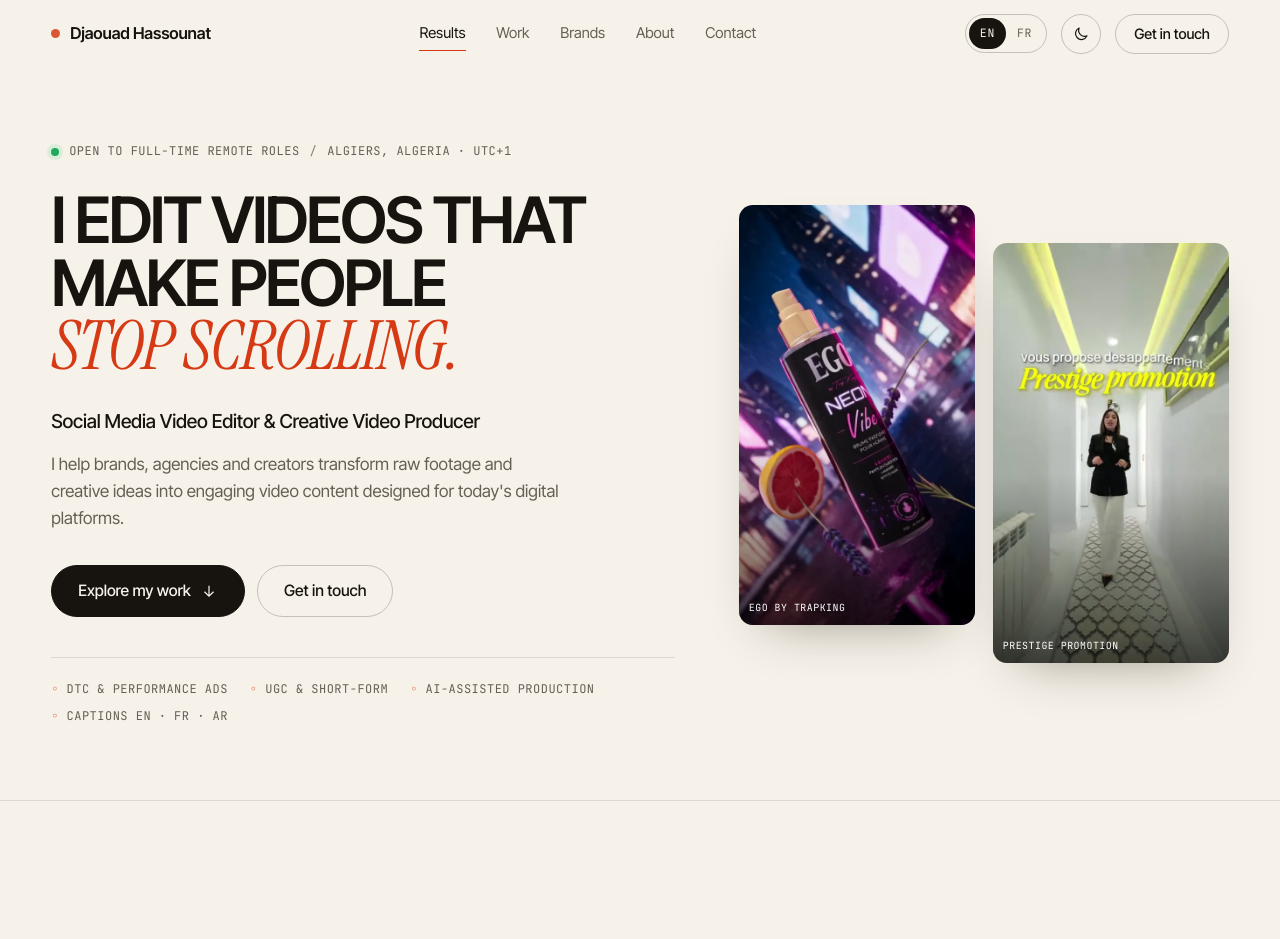
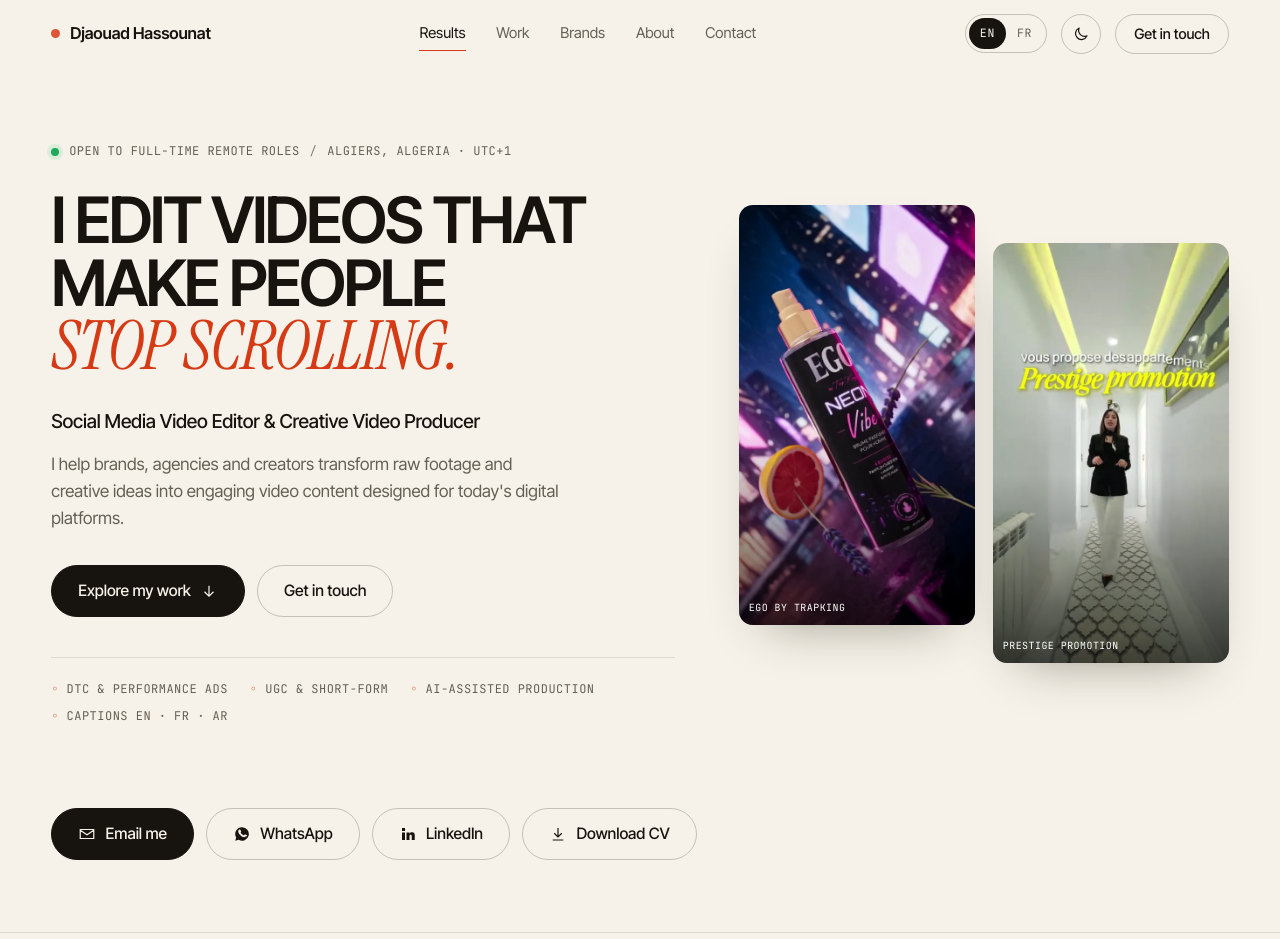
Before and after one commit to Djaouad777/Video-editing-portfolio, a plain HTML site: page index.html in a window 1280 px wide. Shown: the top 939 px of the page. Drawn offline with Linux system fonts and the light colour scheme.

Commit message:
Add quick-contact buttons above the results section

```diff
--- a/css/main.css
+++ b/css/main.css
@@ -399,3 +399,11 @@ button.brand-card:hover { background: var(--surface); }
 /* fix: category header stacks in one column on phones (the tools line must not create a 2nd column) */
 @media (max-width: 680px) { .cat-head { grid-template-columns: minmax(0, 1fr); } .cat-head > * { grid-column: 1; } .cat-n { grid-row: auto; } }
 @media (max-width: 680px) { .cat-head .cat-tools { grid-column: 1; margin-top: 8px; } }
+
+/* quick-contact strip directly under the hero */
+.quick { display: flex; flex-wrap: wrap; gap: 12px; padding-top: 8px; padding-bottom: clamp(40px, 6vw, 72px); }
+@media (max-width: 680px) {
+  .quick { gap: 10px; }
+  .quick .btn { flex: 1 1 calc(50% - 5px); justify-content: center; padding: 0 14px; font-size: .92rem; }
+  .quick .btn[hidden] { display: none !important; }
+}
--- a/index.html
+++ b/index.html
@@ -90,6 +90,14 @@
   <div class="hero-reel" id="heroReelTiles" aria-label="Selected work previews"></div>
   <noscript><p class="fine">This portfolio needs JavaScript to show the video projects. Contact: <a href="mailto:jawadvideoeditor1@gmail.com">jawadvideoeditor1@gmail.com</a></p></noscript>
 </section>
+
+<!-- ============ QUICK CONTACT ============ -->
+<div class="quick wrap" id="quick" role="group" aria-label="Contact">
+  <a class="btn btn-primary" data-c="email" href="#"><svg viewBox="0 0 24 24" aria-hidden="true"><path d="M3 6h18v12H3zM3 7l9 6 9-6" fill="none" stroke="currentColor" stroke-width="1.6"/></svg><span data-i18n="contact.email">Email me</span></a>
+  <a class="btn btn-ghost" data-c="wa" href="#" target="_blank" rel="noopener"><svg viewBox="0 0 24 24" aria-hidden="true"><path d="M12 3a9 9 0 0 0-7.8 13.5L3 21l4.6-1.2A9 9 0 1 0 12 3zm4.4 12.2c-.2.5-1.1 1-1.6 1-.4.1-.9.1-1.5-.1-3-1.1-4.9-4.1-5.1-4.3-.1-.2-1.2-1.6-1.2-3s.8-2.1 1-2.4c.3-.3.6-.3.8-.3h.6c.2 0 .4 0 .6.5l.8 1.9c.1.2.1.4 0 .6l-.4.6c-.1.2-.3.3-.1.6.2.3.8 1.3 1.7 2 1.1 1 2 1.3 2.3 1.4.3.1.4.1.6-.1l.8-1c.2-.3.4-.2.6-.1l1.8.9c.3.1.4.2.5.3.1.2.1.8-.1 1.3z" fill="currentColor"/></svg><span data-i18n="contact.wa">WhatsApp</span></a>
+  <a class="btn btn-ghost" data-c="li" href="#" target="_blank" rel="noopener" hidden><svg viewBox="0 0 24 24" aria-hidden="true"><path d="M4 4h4v4H4zM4 10h4v10H4zM10 10h4v1.6c.7-1.2 2-1.9 3.5-1.9 3 0 3.5 2 3.5 4.5V20h-4v-5c0-1.2-.2-2-1.4-2-1.3 0-1.6.9-1.6 2v5h-4z" fill="currentColor"/></svg><span data-i18n="contact.li">LinkedIn</span></a>
+  <a class="btn btn-ghost" data-c="cv" href="#" download><svg viewBox="0 0 24 24" aria-hidden="true"><path d="M12 4v11M7 11l5 5 5-5M5 20h14" fill="none" stroke="currentColor" stroke-width="1.6"/></svg><span data-i18n="contact.cv">Download CV</span></a>
+</div>
 
 <!-- ============ RESULTS ============ -->
 <section class="section" id="results" aria-labelledby="resTitle">
--- a/js/app.js
+++ b/js/app.js
@@ -230,12 +230,12 @@
 
   /* ---------------- contact ---------------- */
   function renderContact() {
-    $("#cEmail").href = `mailto:${SITE.email}?subject=${encodeURIComponent(ui("mail.subject"))}`;
-    $("#cWa").href = `https://wa.me/${SITE.whatsapp}?text=${encodeURIComponent(SITE.whatsappMsg[lang === "fr" ? 1 : 0])}`;
+    $$("#cEmail, [data-c=email]").forEach((a) => (a.href = `mailto:${SITE.email}?subject=${encodeURIComponent(ui("mail.subject"))}`));
+    $$("#cWa, [data-c=wa]").forEach((a) => (a.href = `https://wa.me/${SITE.whatsapp}?text=${encodeURIComponent(SITE.whatsappMsg[lang === "fr" ? 1 : 0])}`));
     $("#cEmailText").textContent = SITE.email;
     const ph = $("#cPhone"); ph.href = "tel:" + SITE.phone; ph.textContent = SITE.phoneLabel;
-    const li = $("#cLi"); if (SITE.linkedin) { li.href = SITE.linkedin; li.hidden = false; } else li.hidden = true;
-    $("#cCv").href = SITE.cv;
+    $$("#cLi, [data-c=li]").forEach((li) => { if (SITE.linkedin) { li.href = SITE.linkedin; li.hidden = false; } else li.hidden = true; });
+    $$("#cCv, [data-c=cv]").forEach((a) => (a.href = SITE.cv));
   }
   $("#cCopy").addEventListener("click", async (e) => {
     const b = e.currentTarget;
```
